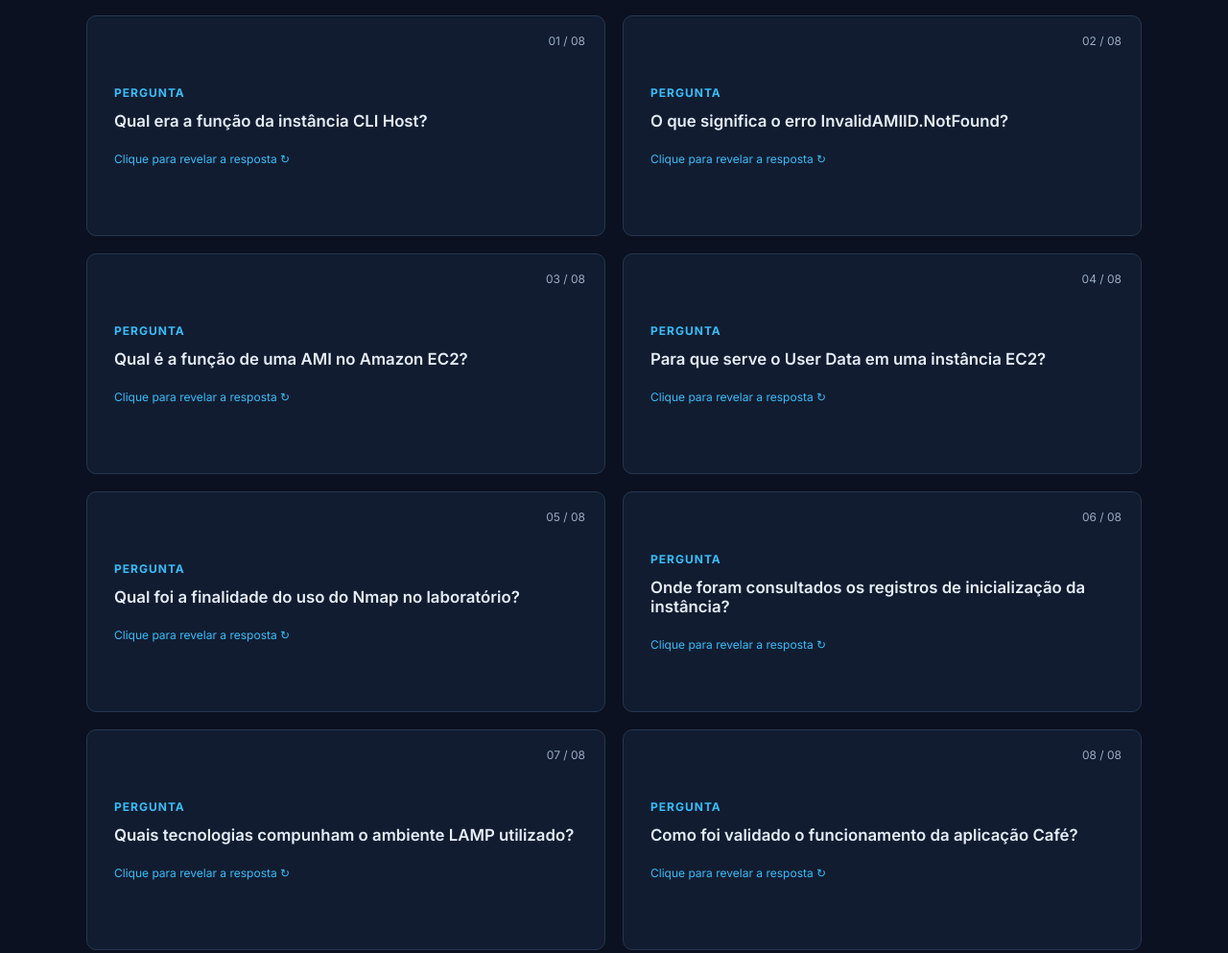
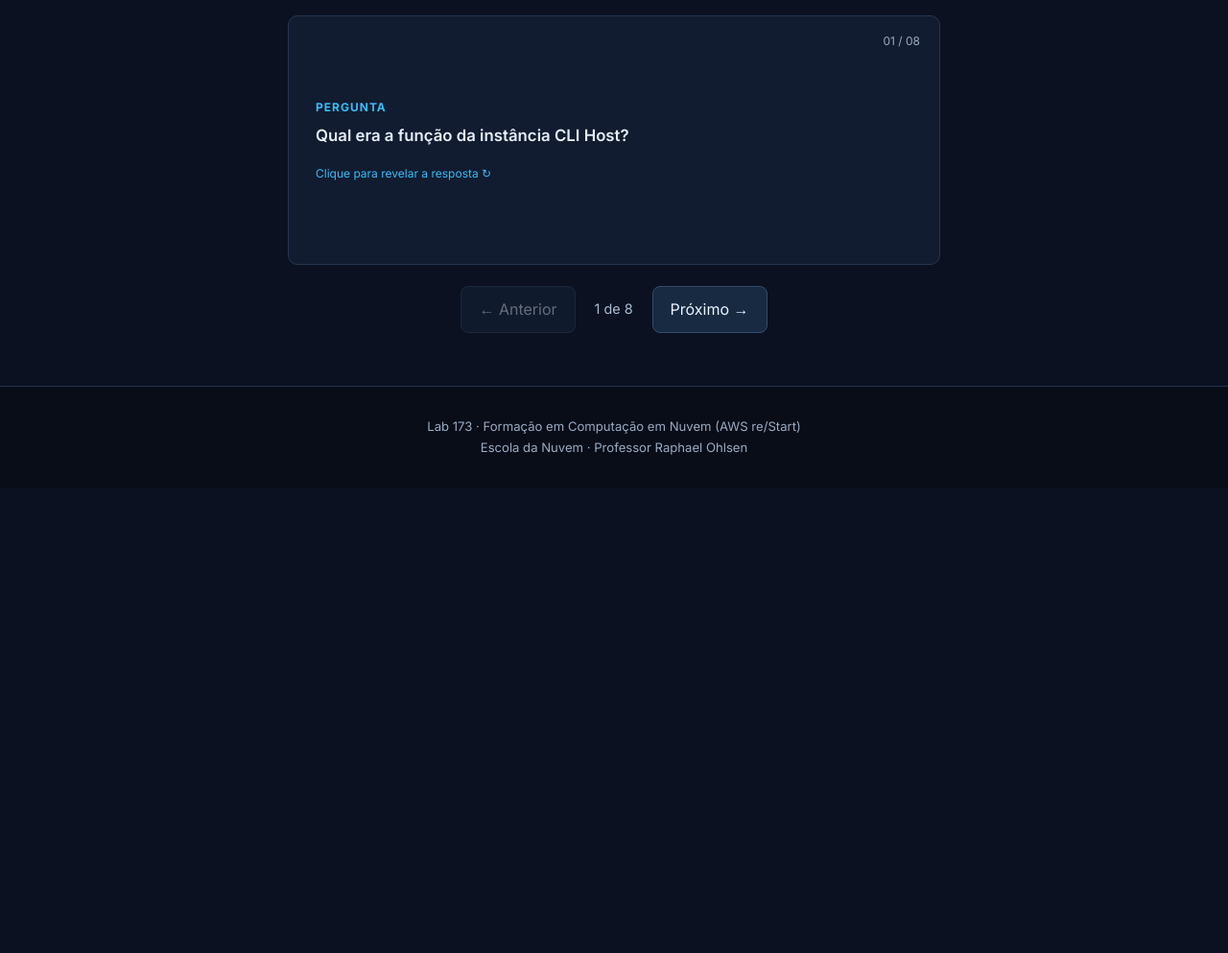
Before and after one commit to brunogacarvalho/lab-173-troubleshooting-ec2, a plain HTML site: page page/index.html in a window 1280 px wide. Shown: the part 1640-2633 px from the top of the page at 96% size. After the commit the page ends 2148 px from the top, so only its background shows below. Drawn offline with Linux system fonts and the light colour scheme.

Commit message:
Organiza flashcards em navegação individual

```diff
--- a/page/css/style.css
+++ b/page/css/style.css
@@ -262,3 +262,57 @@ footer p {
         min-height: 210px;
     }
 }
+
+
+/* Navegação dos flashcards */
+.flashcard-grid {
+    display: flex;
+    flex-direction: column;
+    align-items: center;
+    gap: 22px;
+}
+
+.flashcard-grid .flashcard {
+    width: 100%;
+    max-width: 680px;
+    min-height: 260px;
+}
+
+.flashcard .card-answer {
+    display: none;
+}
+
+.flashcard.flipped .card-question {
+    display: none;
+}
+
+.flashcard.flipped .card-answer {
+    display: block;
+}
+
+.flashcard-controls {
+    display: flex;
+    align-items: center;
+    justify-content: center;
+    gap: 20px;
+}
+
+.flashcard-controls button {
+    padding: 10px 18px;
+    border: 1px solid #334b68;
+    border-radius: 8px;
+    background: #172a42;
+    color: #eaf3ff;
+    cursor: pointer;
+    font: inherit;
+}
+
+.flashcard-controls button:disabled {
+    opacity: 0.4;
+    cursor: not-allowed;
+}
+
+#card-progress {
+    color: #a9bdd4;
+    font-size: 0.9rem;
+}
--- a/page/index.html
+++ b/page/index.html
@@ -82,69 +82,18 @@
             </div>
 
             <div class="flashcard-grid">
-                <button class="flashcard" type="button" aria-label="Revelar resposta">
-                    <span class="card-number">01 / 08</span>
-                    <span class="card-label">Pergunta</span>
-                    <span class="card-question">Qual era a função da instância CLI Host?</span>
-                    <span class="card-answer">Servir como máquina de administração para executar comandos e scripts da AWS CLI.</span>
-                    <span class="card-action">Clique para revelar a resposta ↻</span>
+    <button class="flashcard" id="flashcard" type="button" aria-label="Revelar resposta">
+        <span class="card-number" id="card-number">01 / 08</span>
+        <span class="card-label" id="card-label">Pergunta</span>
+        <span class="card-question" id="card-question"></span>
+        <span class="card-answer" id="card-answer"></span>
+        <span class="card-action" id="card-action">Clique para revelar a resposta ↻</span>
     </button>
-
-                <button class="flashcard" type="button" aria-label="Revelar resposta">
-                    <span class="card-number">02 / 08</span>
-                    <span class="card-label">Pergunta</span>
-                    <span class="card-question">O que significa o erro InvalidAMIID.NotFound?</span>
-                    <span class="card-answer">Indica que o ID da AMI informado não foi encontrado na região utilizada. É necessário verificar o ID e a região.</span>
-                    <span class="card-action">Clique para revelar a resposta ↻</span>
-                </button>
-
-                <button class="flashcard" type="button" aria-label="Revelar resposta">
-                    <span class="card-number">03 / 08</span>
-                    <span class="card-label">Pergunta</span>
-                    <span class="card-question">Qual é a função de uma AMI no Amazon EC2?</span>
-                    <span class="card-answer">Fornecer a imagem usada como base para iniciar uma instância EC2, incluindo sistema operacional e configurações.</span>
-                    <span class="card-action">Clique para revelar a resposta ↻</span>
-                </button>
-
-                <button class="flashcard" type="button" aria-label="Revelar resposta">
-                    <span class="card-number">04 / 08</span>
-                    <span class="card-label">Pergunta</span>
-                    <span class="card-question">Para que serve o User Data em uma instância EC2?</span>
-                    <span class="card-answer">Executar comandos ou scripts durante a inicialização da instância, automatizando tarefas de configuração e instalação.</span>
-                    <span class="card-action">Clique para revelar a resposta ↻</span>
-                </button>
-
-                <button class="flashcard" type="button" aria-label="Revelar resposta">
-                    <span class="card-number">05 / 08</span>
-                    <span class="card-label">Pergunta</span>
-                    <span class="card-question">Qual foi a finalidade do uso do Nmap no laboratório?</span>
-                    <span class="card-answer">Verificar quais portas estavam acessíveis no endereço IP público da instância e auxiliar no diagnóstico de conectividade.</span>
-                    <span class="card-action">Clique para revelar a resposta ↻</span>
-                </button>
-
-                <button class="flashcard" type="button" aria-label="Revelar resposta">
-                    <span class="card-number">06 / 08</span>
-                    <span class="card-label">Pergunta</span>
-                    <span class="card-question">Onde foram consultados os registros de inicialização da instância?</span>
-                    <span class="card-answer">No arquivo /var/log/cloud-init-output.log, que permite verificar a saída dos processos executados durante a inicialização.</span>
-                    <span class="card-action">Clique para revelar a resposta ↻</span>
-                </button>
-
-                <button class="flashcard" type="button" aria-label="Revelar resposta">
-                    <span class="card-number">07 / 08</span>
-                    <span class="card-label">Pergunta</span>
-                    <span class="card-question">Quais tecnologias compunham o ambiente LAMP utilizado?</span>
-                    <span class="card-answer">Linux, Apache, MySQL ou MariaDB e PHP. No laboratório, a aplicação utilizava MariaDB como banco de dados.</span>
-                    <span class="card-action">Clique para revelar a resposta ↻</span>
-                </button>
-
-                <button class="flashcard" type="button" aria-label="Revelar resposta">
-                    <span class="card-number">08 / 08</span>
-                    <span class="card-label">Pergunta</span>
-                    <span class="card-question">Como foi validado o funcionamento da aplicação Café?</span>
-                    <span class="card-answer">A aplicação foi acessada pelo navegador, pedidos foram realizados e o histórico foi consultado para verificar o registro das informações.</span>
-                    <span class="card-action">Clique para revelar a resposta ↻</span>
-                </button>
+    <div class="flashcard-controls">
+        <button type="button" id="previous-card" disabled>← Anterior</button>
+        <span id="card-progress">1 de 8</span>
+        <button type="button" id="next-card">Próximo →</button>
+    </div>
 </div>
         </section>
     </main>
@@ -157,11 +106,91 @@
     </footer>
 
     <script>
-        document.querySelectorAll(".flashcard").forEach((card) => {
+const cards = [
+    {
+        question: "Qual era a função da instância CLI Host?",
+        answer: "Servir como máquina de administração para executar comandos e scripts da AWS CLI."
+    },
+    {
+        question: "O que significa o erro InvalidAMIID.NotFound?",
+        answer: "Indica que o ID da AMI informado não foi encontrado na região utilizada. É necessário verificar o ID e a região."
+    },
+    {
+        question: "Qual é a função de uma AMI no Amazon EC2?",
+        answer: "Fornecer a imagem usada como base para iniciar uma instância EC2, incluindo sistema operacional e configurações."
+    },
+    {
+        question: "Para que serve o User Data em uma instância EC2?",
+        answer: "Executar comandos ou scripts durante a inicialização da instância, automatizando tarefas de configuração e instalação."
+    },
+    {
+        question: "Qual foi a finalidade do uso do Nmap no laboratório?",
+        answer: "Verificar quais portas estavam acessíveis no endereço IP público da instância e auxiliar no diagnóstico de conectividade."
+    },
+    {
+        question: "Onde foram consultados os registros de inicialização da instância?",
+        answer: "No arquivo /var/log/cloud-init-output.log, que permite verificar a saída dos processos executados durante a inicialização."
+    },
+    {
+        question: "Quais tecnologias compunham o ambiente LAMP utilizado?",
+        answer: "Linux, Apache, MySQL ou MariaDB e PHP. No laboratório, a aplicação utilizava MariaDB como banco de dados."
+    },
+    {
+        question: "Como foi validado o funcionamento da aplicação Café?",
+        answer: "A aplicação foi acessada pelo navegador, pedidos foram realizados e o histórico foi consultado para verificar o registro das informações."
+    }
+];
+
+let currentCard = 0;
+
+const card = document.getElementById("flashcard");
+const question = document.getElementById("card-question");
+const answer = document.getElementById("card-answer");
+const number = document.getElementById("card-number");
+const label = document.getElementById("card-label");
+const action = document.getElementById("card-action");
+const progress = document.getElementById("card-progress");
+const previous = document.getElementById("previous-card");
+const next = document.getElementById("next-card");
+
+function showCard() {
+    const item = cards[currentCard];
+
+    question.textContent = item.question;
+    answer.textContent = item.answer;
+    number.textContent = String(currentCard + 1).padStart(2, "0") + " / 08";
+    progress.textContent = (currentCard + 1) + " de 8";
+
+    card.classList.remove("flipped");
+    label.textContent = "Pergunta";
+    action.textContent = "Clique para revelar a resposta ↻";
+
+    previous.disabled = currentCard === 0;
+    next.disabled = currentCard === cards.length - 1;
+}
+
 card.addEventListener("click", () => {
     card.classList.toggle("flipped");
+    const flipped = card.classList.contains("flipped");
+    label.textContent = flipped ? "Resposta" : "Pergunta";
+    action.textContent = flipped ? "Clique para ver a pergunta ↻" : "Clique para revelar a resposta ↻";
 });
+
+previous.addEventListener("click", () => {
+    if (currentCard > 0) {
+        currentCard--;
+        showCard();
+    }
 });
+
+next.addEventListener("click", () => {
+    if (currentCard < cards.length - 1) {
+        currentCard++;
+        showCard();
+    }
+});
+
+showCard();
 </script>
 </body>
 </html>
```
Lines whose indentation alone changed are shown as unchanged.
